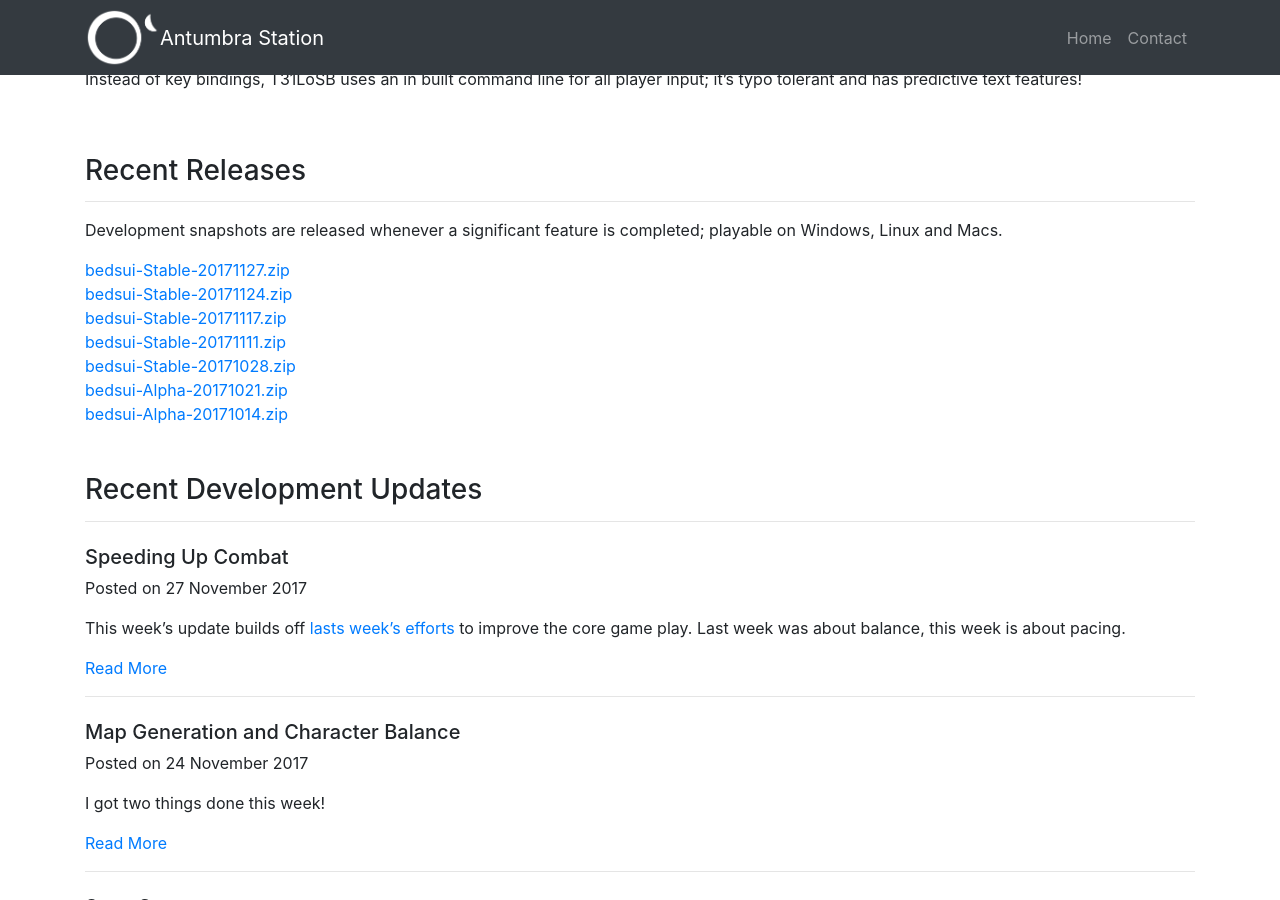
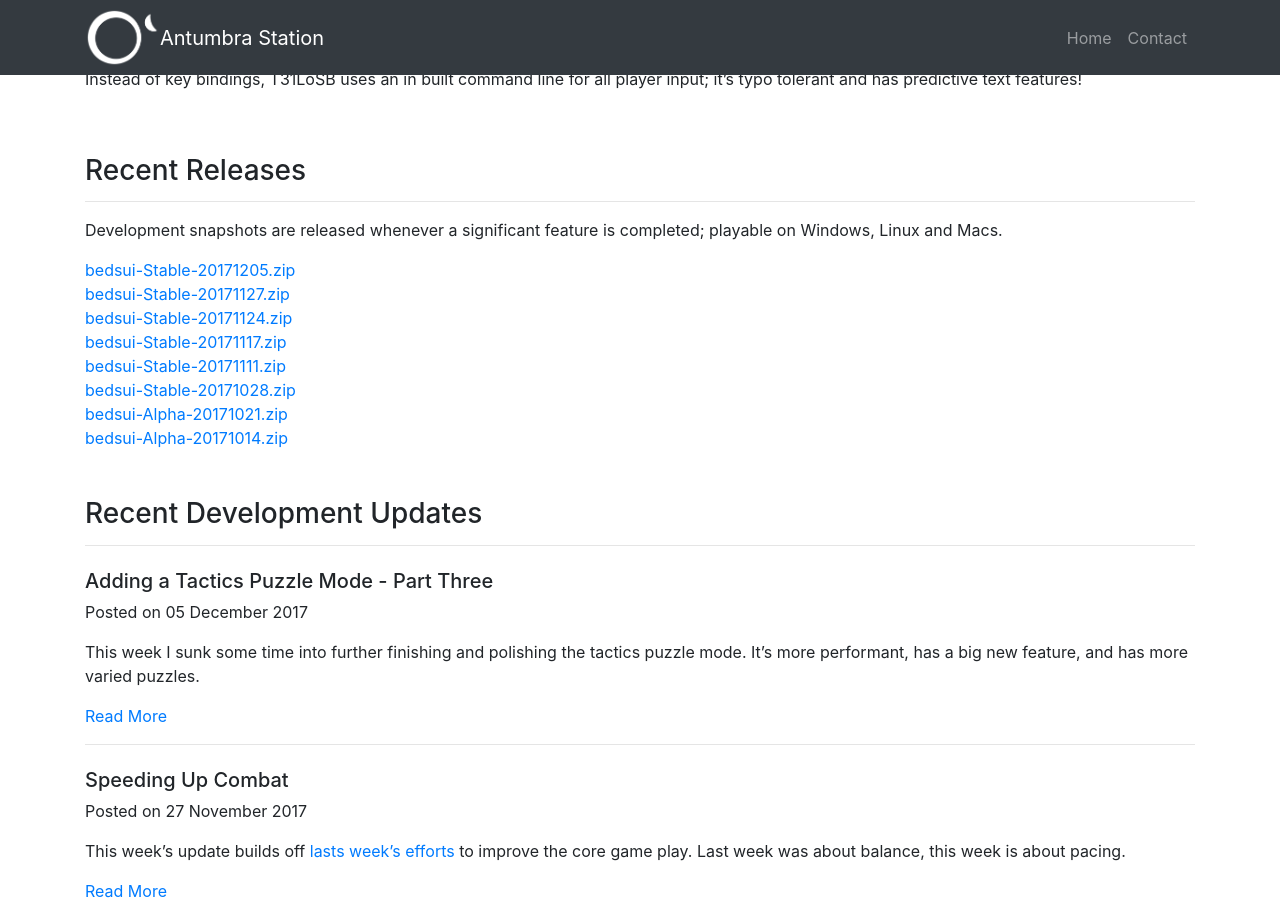
Before and after one commit to mpeter28/mpeter28.github.io, a Jekyll site: the page built from bedsui-project.md, in a window 1280 px wide and 900 px high, scrolled down 846 px. Built offline with Jekyll 4.4.1, drawn with Linux system fonts in a browser that asks for light colours; comment, search, counter and statistics services are not loaded.

Commit message:
Tactics Puzzle Mode Part 3

```diff
--- /dev/null
+++ b/_posts/2017-12-05-adding-tactics-puzzle-mode-3.md
@@ -0,0 +1,20 @@
+---
+layout: post
+title: Adding a Tactics Puzzle Mode - Part Three
+category: T31LoSB
+tags: [refactor, ui]
+release: bedsui-Stable-20171205.zip
+banner: /img/t31losb/the-thirty-one-lieutenants-of-sorcerer-bedsui.png
+---
+
+This week I sunk some time into further finishing and polishing the tactics puzzle mode. It's more performant, has a big new feature, and has more varied puzzles.
+
+Performance wise, puzzles still take roughly fifteen seconds to generate, but I've implemented a multi threaded Consumer/Producer pattern to get around this. While the player is solving one puzzle, a background thread generates new puzzles and enqueues the new puzzles into a thread safe queue. When the player needs a new puzzle, the main game thread pops one of the pre-made puzzles off the queue. From the player's perspective, new puzzles are generated instantly.
+
+![Solution]({{ "/img/t31losb/20171205/solution.png" | absolute_url }}){:class="img-fluid rounded"}
+
+The new feature is a puzzle solution screen. Previously, when the player failed a puzzle the game would just move onto the next puzzle with no explanation of why the player's moves were wrong or what the correct solution was. I still haven't done anything about the first issue, but now the game will explain the optimal solution. The player can step through the moves of the solution, seeing the board for every move.
+
+![Complex Problem]({{ "/img/t31losb/20171205/complexproblem.png" | absolute_url }}){:class="img-fluid rounded"}
+
+I've added procedurally generated walls to the two-on-one puzzles. More kinds of tactics emerge now.
--- a/bedsui-project.md
+++ b/bedsui-project.md
@@ -4,7 +4,7 @@ title: "The Thirty One Lieutenants of Sorcerer Bedsui"
 description: "Squad Tactics Roguelike"
 category: T31LoSB
 billboard: /img/t31losb/the-thirty-one-lieutenants-of-sorcerer-bedsui.png
-releases: [ bedsui-Stable-20171127.zip, bedsui-Stable-20171124.zip, bedsui-Stable-20171117.zip, bedsui-Stable-20171111.zip, bedsui-Stable-20171028.zip, bedsui-Alpha-20171021.zip, bedsui-Alpha-20171014.zip ]
+releases: [ bedsui-Stable-20171205.zip, bedsui-Stable-20171127.zip, bedsui-Stable-20171124.zip, bedsui-Stable-20171117.zip, bedsui-Stable-20171111.zip, bedsui-Stable-20171028.zip, bedsui-Alpha-20171021.zip, bedsui-Alpha-20171014.zip ]
 schedule: "Development snapshots are released whenever a significant feature is completed; playable on Windows, Linux and Macs."
 ---
 
```
Also changed, not shown: img/t31losb/20171205/complexproblem.png (added), img/t31losb/20171205/solution.png (added), 1 other file.
